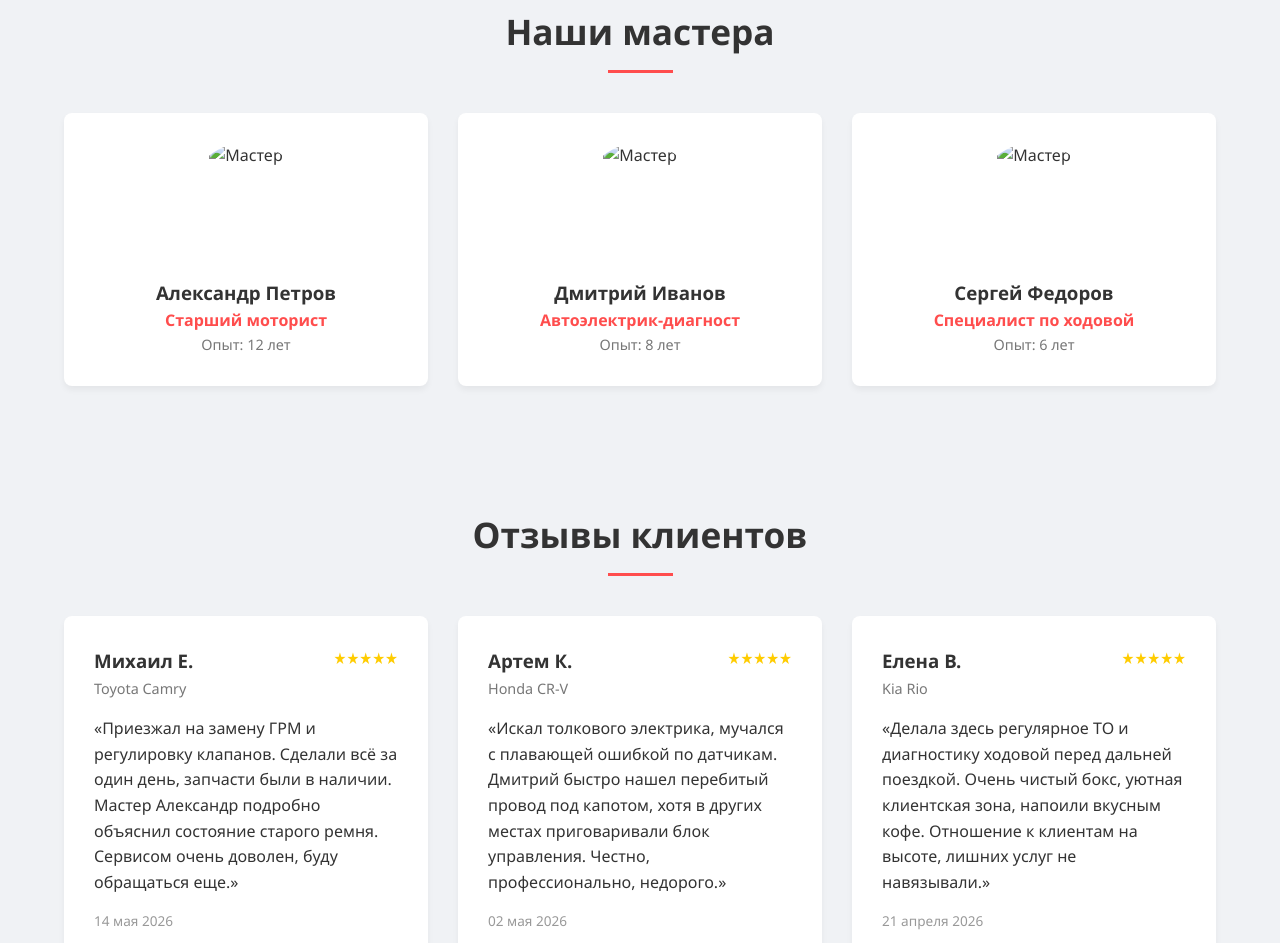
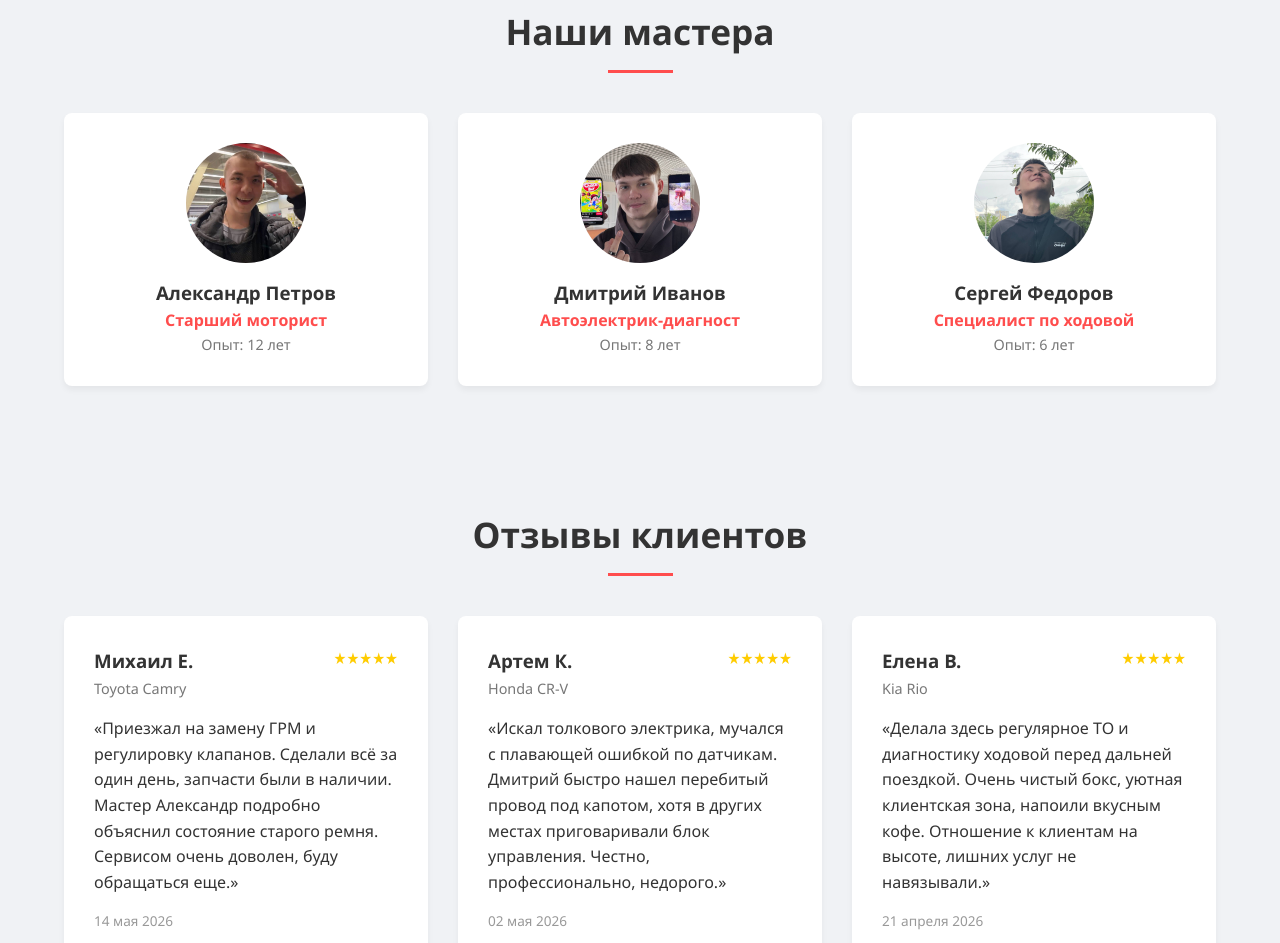
Before and after one commit to DemiusHTTV/AuthoServiceProject, a plain HTML site: page frontend/index.html in a window 1280 px wide. Shown: the part 1856-2799 px from the top of the page. Drawn offline with Linux system fonts and the light colour scheme; no server answers.

Commit message:
fix frontend asset paths for local images

```diff
--- a/frontend/index.html
+++ b/frontend/index.html
@@ -123,7 +123,7 @@
             <div class="masters-grid">
                 <div class="master-card anim-fade-up">
                     <div class="master-img-container">
-                        <img src="/assets/masters/worker1.jpg"
+                        <img src="/assets/worker1.jpg"
                             alt="Мастер" class="master-img">
                     </div>
                     <h3>Александр Петров</h3>
@@ -132,7 +132,7 @@
                 </div>
                 <div class="master-card anim-fade-up">
                     <div class="master-img-container">
-                        <img src="/assets/masters/worker2.jpg"
+                        <img src="/assets/worker2.jpg"
                             alt="Мастер" class="master-img">
                     </div>
                     <h3>Дмитрий Иванов</h3>
@@ -141,7 +141,7 @@
                 </div>
                 <div class="master-card anim-fade-up">
                     <div class="master-img-container">
-                        <img src="/assets/masters/worker3.jpg"
+                        <img src="/assets/worker3.jpg"
                             alt="Мастер" class="master-img">
                     </div>
                     <h3>Сергей Федоров</h3>
```
